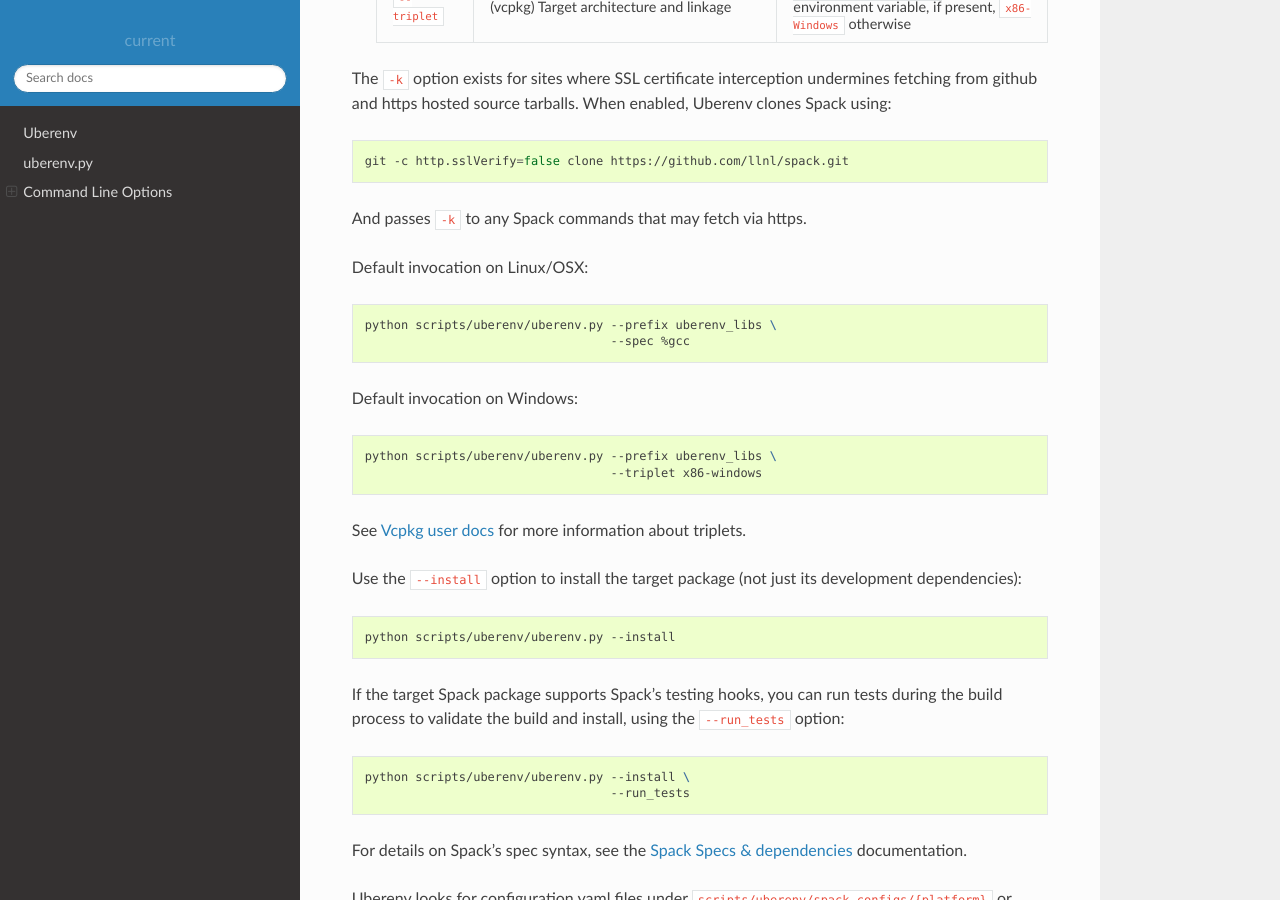
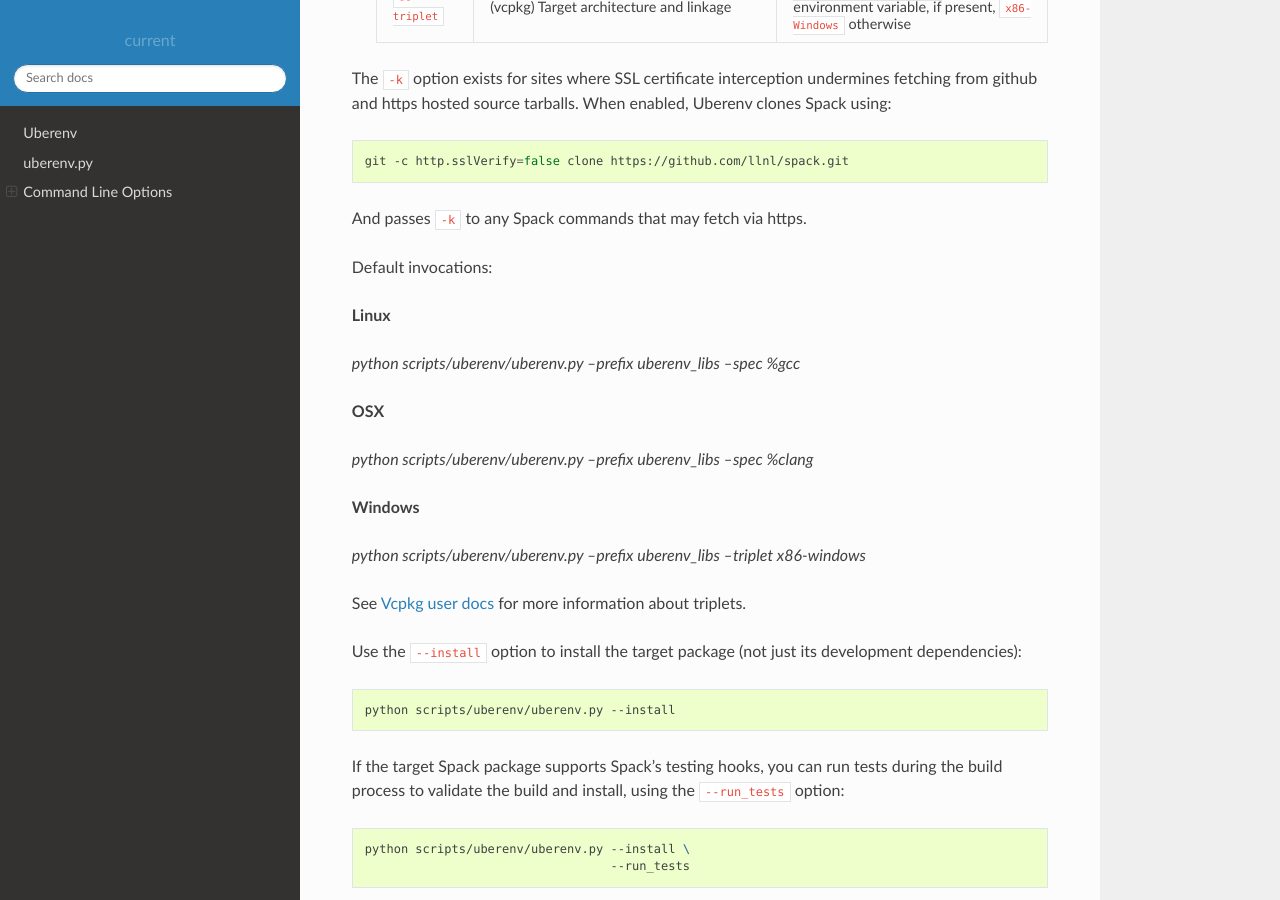
Before and after one commit to LLNL/uberenv, a Sphinx documentation site: the page built from docs/sphinx/index.rst, in a window 1280 px wide and 900 px high, scrolled down 1607 px. Built offline with Sphinx 7.4.7 and the Read the Docs theme 2.0.0, drawn with Linux system fonts in a browser that asks for light colours.

Commit message:
Fix default invocations

```diff
--- a/docs/sphinx/index.rst
+++ b/docs/sphinx/index.rst
@@ -119,19 +119,19 @@
 And passes ``-k`` to any Spack commands that may fetch via https.
 
 
-Default invocation on Linux/OSX:
+Default invocations:
 
-.. code:: bash
+**Linux**
 
-    python scripts/uberenv/uberenv.py --prefix uberenv_libs \
-                                      --spec %gcc
+`python scripts/uberenv/uberenv.py --prefix uberenv_libs --spec %gcc`
 
-Default invocation on Windows:
+**OSX**
 
-.. code:: bash
+`python scripts/uberenv/uberenv.py --prefix uberenv_libs --spec %clang`
 
-    python scripts/uberenv/uberenv.py --prefix uberenv_libs \
-                                      --triplet x86-windows
+**Windows**
+
+`python scripts/uberenv/uberenv.py --prefix uberenv_libs --triplet x86-windows`
 
 See `Vcpkg user docs <https://vcpkg.readthedocs.io/en/latest/users/triplets/>`_ for more information about triplets.
 
```
